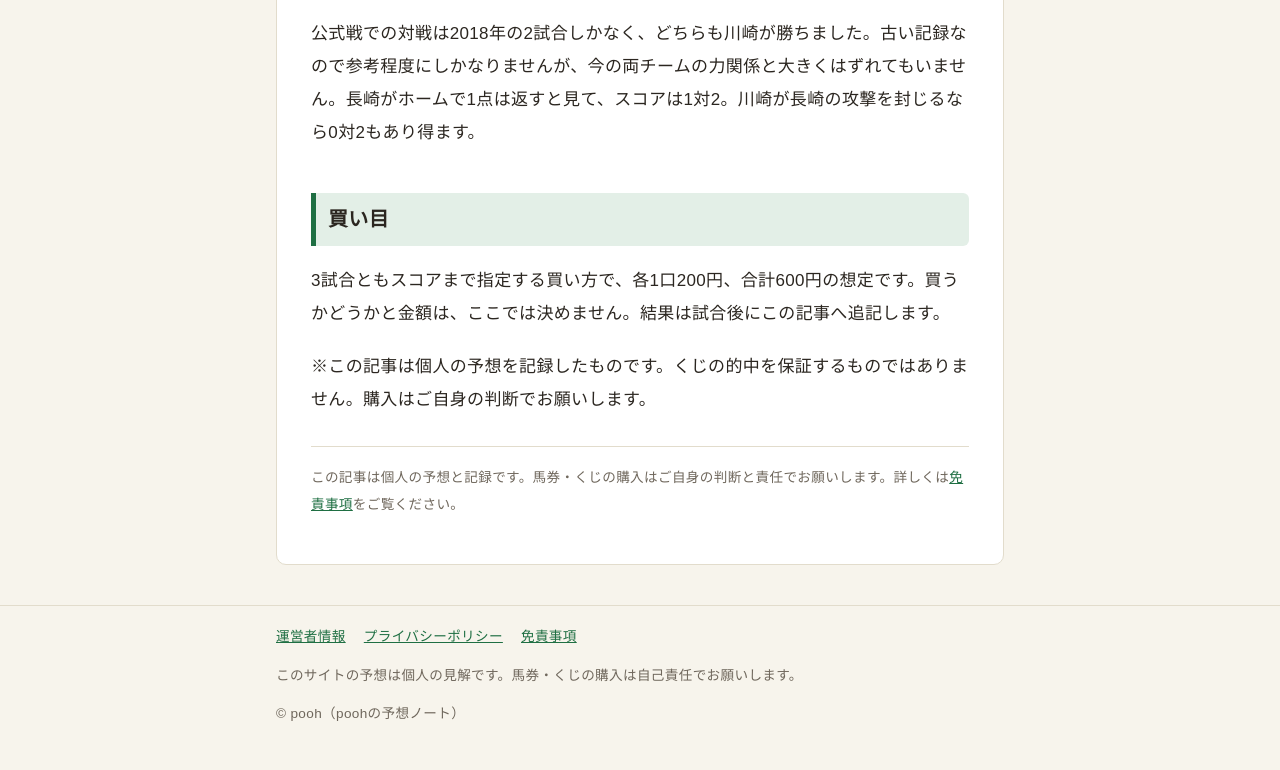
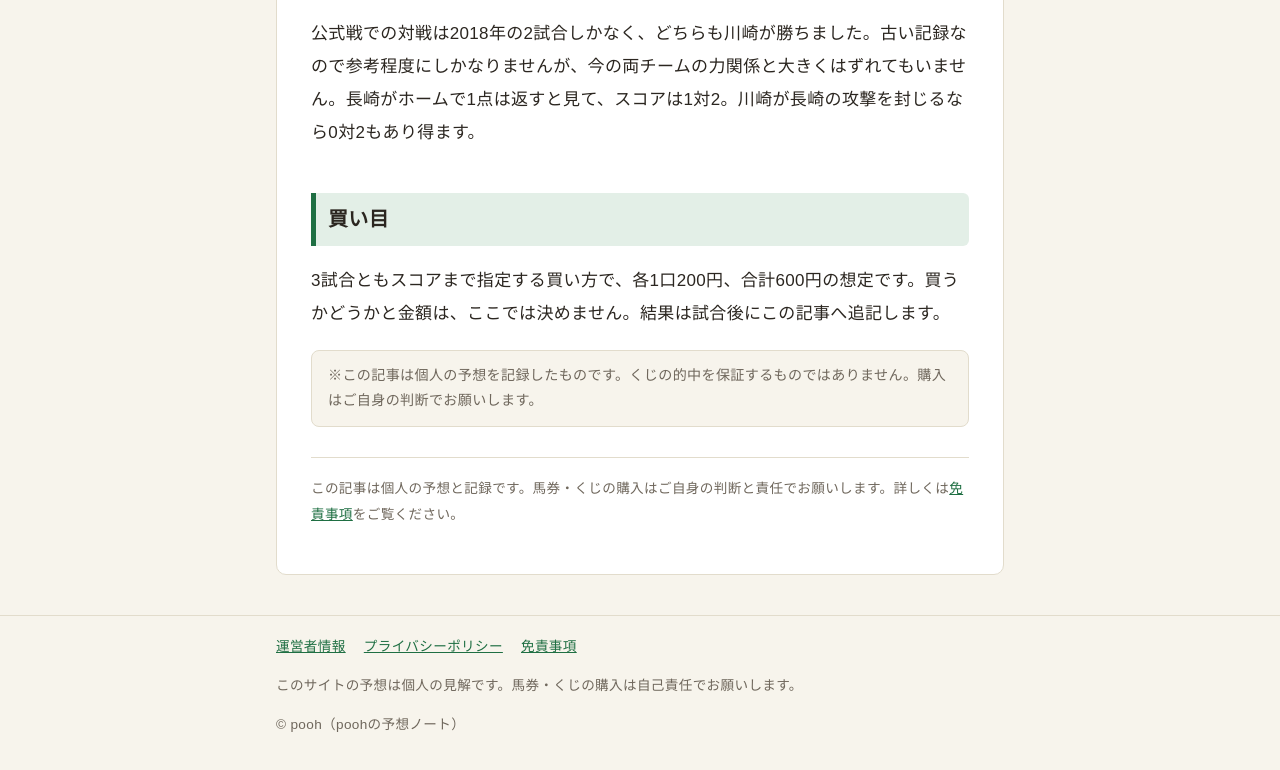
Before and after one commit to pooh-hug/pooh-yosou, a plain HTML site: page posts/winner-438.html in a window 1280 px wide. Shown: the part 1973-2743 px from the top of the page. Drawn offline with Linux system fonts and the light colour scheme.

Commit message:
レイアウト改修：行間・余白・印カード・見出し整形（2026-11-26）

```diff
--- a/posts/winner-438.html
+++ b/posts/winner-438.html
@@ -55,7 +55,7 @@
 <p>公式戦での対戦は2018年の2試合しかなく、どちらも川崎が勝ちました。古い記録なので参考程度にしかなりませんが、今の両チームの力関係と大きくはずれてもいません。長崎がホームで1点は返すと見て、スコアは1対2。川崎が長崎の攻撃を封じるなら0対2もあり得ます。</p>
 <h2>買い目</h2>
 <p>3試合ともスコアまで指定する買い方で、各1口200円、合計600円の想定です。買うかどうかと金額は、ここでは決めません。結果は試合後にこの記事へ追記します。</p>
-<p>※この記事は個人の予想を記録したものです。くじの的中を保証するものではありません。購入はご自身の判断でお願いします。</p>
+<p class="note-line">※この記事は個人の予想を記録したものです。くじの的中を保証するものではありません。購入はご自身の判断でお願いします。</p>
   <hr>
   <p class="disclaimer-line">この記事は個人の予想と記録です。馬券・くじの購入はご自身の判断と責任でお願いします。詳しくは<a href="../disclaimer.html">免責事項</a>をご覧ください。</p>
 </article>
```
